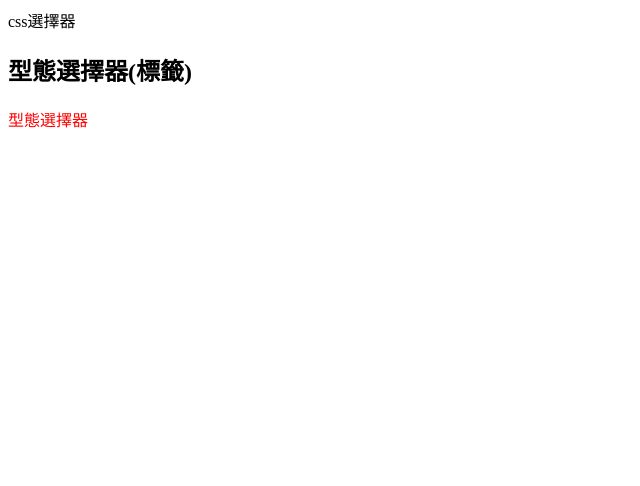
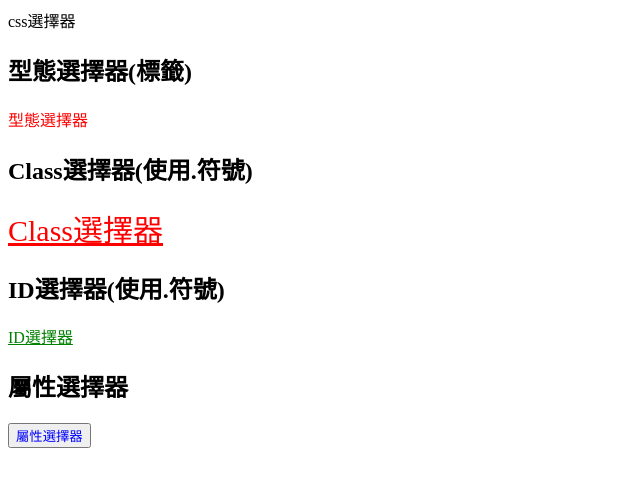
Before and after one commit to 3411207004/3411207004, a plain HTML site: page css.html in a window 1280 px wide. Shown: the whole page, without its empty margins (0-640 px from the left). Drawn offline with Linux system fonts and the light colour scheme.

Commit message:
Add files via upload

```diff
--- a/css.html
+++ b/css.html
@@ -9,11 +9,36 @@
         span{
             color: red;
         }
+        /* Class選擇器(使用.符號) */
+        .a1{
+            color:red;
+        }
+        .b1{
+            font-size: 30px;
+        }
+        /* ID選擇器(使用.符號) */
+        #c1{
+            color: green;
+        }
+        /* 通用選擇器(使用.符號) */
+        *{
+            font-family:"標楷體";
+        }
+        /* 屬性選擇器 */
+        input[type="button"]{
+            color:blue;
+        }
     </style>
 </head>
 <body>
     css選擇器
     <h2>型態選擇器(標籤)</h2>
     <span>型態選擇器</span>
+    <h2>Class選擇器(使用.符號)</h2>
+    <a href="#" class="a1 b1">Class選擇器</a>
+    <h2>ID選擇器(使用.符號)</h2>
+    <a href="#" id="c1">ID選擇器</a>
+    <h2>屬性選擇器</h2>
+    <input type="button" value="屬性選擇器">
 </body>
 </html>
```
